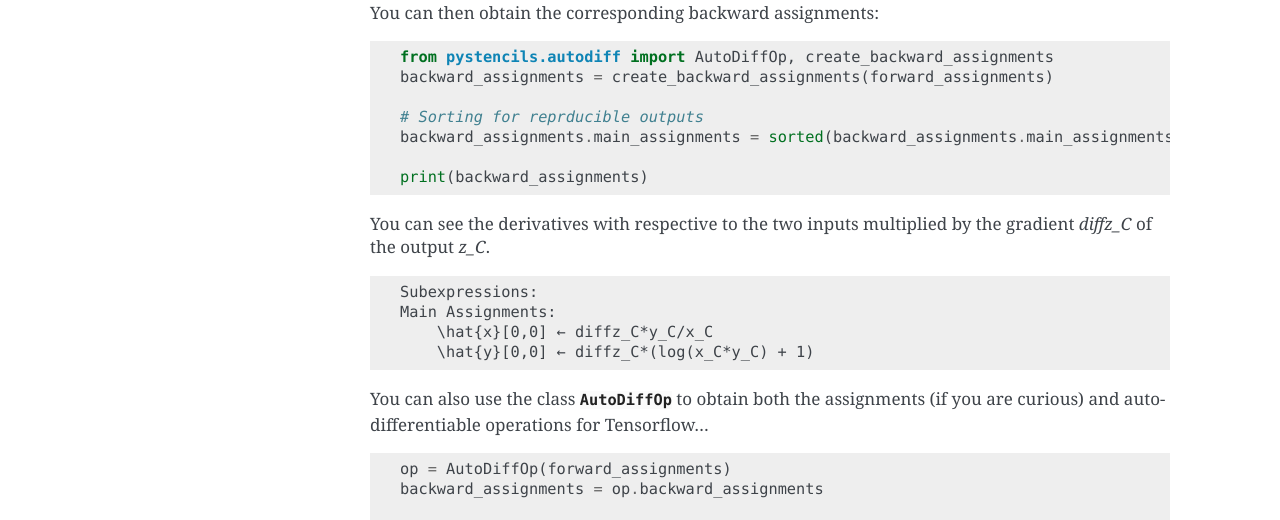
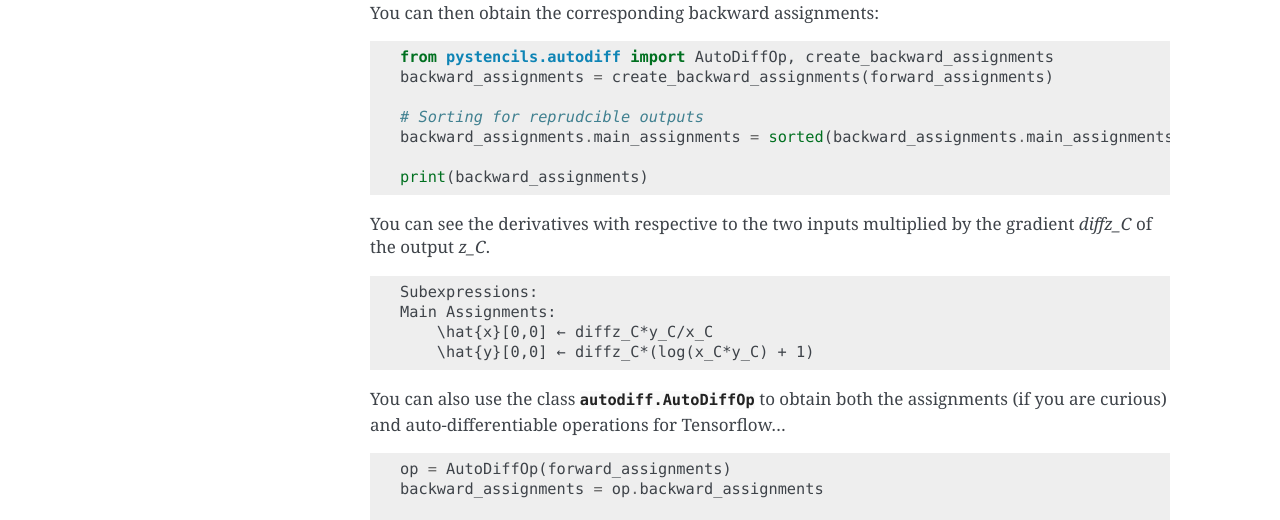
Before and after one commit to theHamsta/pystencils_autodiff, a Sphinx documentation site: the page built from docs/index.rst, in a window 1280 px wide. Shown: the part 834-1354 px from the top of the page. Built offline with Sphinx 7.4.7, drawn with Linux system fonts in a browser that asks for light colours; the version number is read from the project's files by our own code.

Commit message:
Fix typos in index.rst

```diff
--- a/docs/index.rst
+++ b/docs/index.rst
@@ -53,7 +53,7 @@
     from pystencils.autodiff import AutoDiffOp, create_backward_assignments
     backward_assignments = create_backward_assignments(forward_assignments)
 
-    # Sorting for reprducible outputs
+    # Sorting for reprudcible outputs
     backward_assignments.main_assignments = sorted(backward_assignments.main_assignments, key=lambda a: str(a))
 
     print(backward_assignments)
@@ -68,7 +68,7 @@
         \hat{x}[0,0] ← diffz_C*y_C/x_C
         \hat{y}[0,0] ← diffz_C*(log(x_C*y_C) + 1)
 
-You can also use the class :class:`.AutoDiffOp` to obtain both the assignments (if you are curious) and auto-differentiable operations for Tensorflow...
+You can also use the class :class:`.autodiff.AutoDiffOp` to obtain both the assignments (if you are curious) and auto-differentiable operations for Tensorflow...
 
 .. testcode::
 
```
